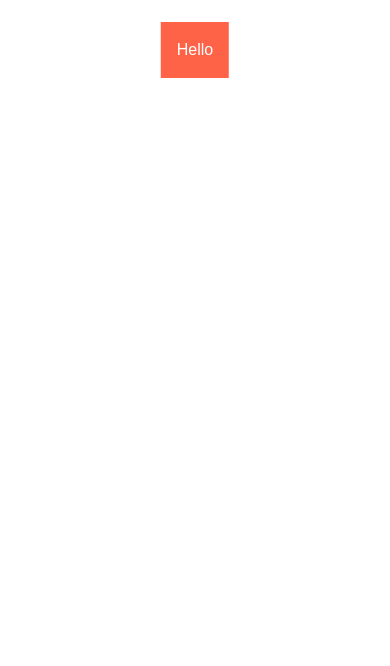
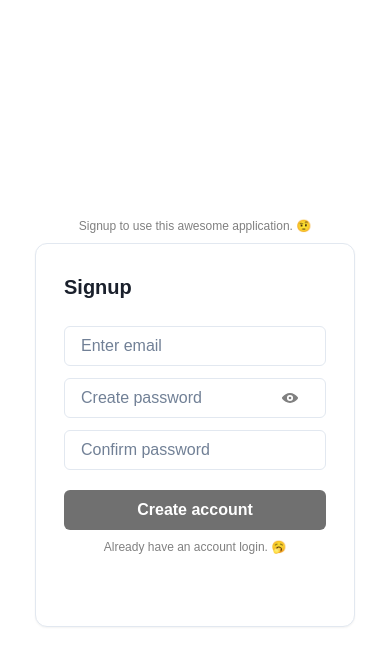
Before and after one commit to raffyamoguis/applitrack, a React (Vite) app: page /signup in a window 390 px wide. Shown: the top 666 px of the page. Built offline with nearby package versions, Linux system fonts and the light colour scheme; a web font is replaced by a local one.

Commit message:
updated auth breakpoints

```diff
--- a/src/pages/auth/Login.tsx
+++ b/src/pages/auth/Login.tsx
@@ -11,6 +11,7 @@ import {
   InputRightElement,
   Button,
   Link,
+  Flex,
 } from "@chakra-ui/react";
 import { ViewIcon, ViewOffIcon } from "@chakra-ui/icons";
 
@@ -21,15 +22,16 @@ const Login: React.FC = () => {
   return (
     <Box position="relative" h="100vh">
       <AbsoluteCenter p="4" color="gray" axis="both">
-        <Text mb="2" fontSize="sm" align="center">
+        <Text mb="2" align="center" fontSize={{ base: "xs", sm: "sm" }}>
           Login to use this awesome application. 🤨
         </Text>
         <Card
-          boxSize="lg"
+          boxSize={{ base: "xs", sm: "md", md: "lg" }}
+          h={{ base: "sm", sm: "md" }}
           borderRadius="xl"
           variant="outline"
           shadow="sm"
-          p="4"
+          p={{ base: "2", sm: "4" }}
         >
           <CardBody>
             <Text as="b" fontSize="xl">
@@ -38,27 +40,42 @@ const Login: React.FC = () => {
 
             <Input
               placeholder="Enter email"
-              size="lg"
-              mt="20"
-              mb="5"
+              size={{ base: "md", md: "lg" }}
+              mt={{ base: "10", md: "20" }}
+              mb={{ base: "3", sm: "5" }}
               focusBorderColor="#2f2f31"
             />
-            <InputGroup size="lg">
+            <InputGroup
+              mb={{ base: "3", sm: "5" }}
+              size={{ base: "md", md: "lg" }}
+              alignItems="center"
+            >
               <Input
                 pr="4.5rem"
                 type={show ? "text" : "password"}
                 placeholder="Enter password"
                 focusBorderColor="#2f2f31"
               />
-              <InputRightElement width="4.5rem" onClick={handleClick}>
+              <Flex alignItems="center">
+                <InputRightElement
+                  width="4.5rem"
+                  h="100%"
+                  onClick={handleClick}
+                >
                   {show ? (
                     <ViewOffIcon color="gray" />
                   ) : (
                     <ViewIcon color="gray" />
                   )}
                 </InputRightElement>
+              </Flex>
             </InputGroup>
-            <Button colorScheme="nigga" mt="10" w="100%">
+            <Button
+              colorScheme="nigga"
+              w="100%"
+              mt={{ base: "4", sm: "10" }}
+              size={{ base: "md", md: "lg" }}
+            >
               Login
             </Button>
 
@@ -68,9 +85,10 @@ const Login: React.FC = () => {
               style={{ textDecoration: "none" }}
             >
               <Text
-                _hover={{ color: "gray" }}
-                mt="5"
-                fontSize="sm"
+                _hover={{ color: "black" }}
+                color="gray"
+                mt={{ base: "3", sm: "5" }}
+                fontSize={{ base: "xs", sm: "sm" }}
                 align="center"
               >
                 Dont have an account create one. 😌
--- a/src/pages/auth/Signup.tsx
+++ b/src/pages/auth/Signup.tsx
@@ -1,11 +1,107 @@
-import React from "react";
-import { Box, AbsoluteCenter } from "@chakra-ui/react";
+import React, { useState } from "react";
+import { Link as ReactLink } from "react-router-dom";
+import {
+  Box,
+  AbsoluteCenter,
+  Card,
+  CardBody,
+  Text,
+  Input,
+  InputGroup,
+  InputRightElement,
+  Button,
+  Link,
+  Flex,
+} from "@chakra-ui/react";
+import { ViewIcon, ViewOffIcon } from "@chakra-ui/icons";
 
 const Login: React.FC = () => {
+  const [show, setShow] = useState(false);
+  const handleClick = () => setShow(!show);
   return (
-    <Box position="relative" h="100px">
-      <AbsoluteCenter bg="tomato" p="4" color="white" axis="both">
-        Hello
+    <Box position="relative" h="100vh">
+      <AbsoluteCenter p="4" color="gray" axis="both">
+        <Text mb="2" fontSize={{ base: "xs", sm: "sm" }} align="center">
+          Signup to use this awesome application. 🤨
+        </Text>
+        <Card
+          boxSize={{ base: "xs", sm: "md", md: "lg" }}
+          h={{ base: "sm", sm: "md" }}
+          borderRadius="xl"
+          variant="outline"
+          shadow="sm"
+          p={{ base: "2", sm: "4" }}
+        >
+          <CardBody>
+            <Text as="b" fontSize="xl">
+              Signup
+            </Text>
+
+            <Input
+              placeholder="Enter email"
+              size={{ base: "md", md: "lg" }}
+              mt={{ base: "6", sm: "10", md: "20" }}
+              mb={{ base: "3", sm: "5" }}
+              focusBorderColor="#2f2f31"
+            />
+            <InputGroup
+              mb={{ base: "3", sm: "5" }}
+              size={{ base: "md", md: "lg" }}
+              alignItems="center"
+            >
+              <Input
+                pr="4.5rem"
+                type={show ? "text" : "password"}
+                placeholder="Create password"
+                focusBorderColor="#2f2f31"
+              />
+              <Flex alignItems="center">
+                <InputRightElement
+                  width="4.5rem"
+                  h="100%"
+                  onClick={handleClick}
+                >
+                  {show ? (
+                    <ViewOffIcon color="gray" />
+                  ) : (
+                    <ViewIcon color="gray" />
+                  )}
+                </InputRightElement>
+              </Flex>
+            </InputGroup>
+            <InputGroup
+              mb={{ base: "3", sm: "5" }}
+              size={{ base: "md", md: "lg" }}
+            >
+              <Input
+                pr="4.5rem"
+                type={show ? "text" : "password"}
+                placeholder="Confirm password"
+                focusBorderColor="#2f2f31"
+              />
+            </InputGroup>
+            <Button
+              colorScheme="nigga"
+              mt={{ base: "2", sm: "10" }}
+              w="100%"
+              size={{ base: "md", md: "lg" }}
+            >
+              Create account
+            </Button>
+
+            <Link as={ReactLink} to="/login" style={{ textDecoration: "none" }}>
+              <Text
+                _hover={{ color: "black" }}
+                color="gray"
+                mt={{ base: "2", sm: "5" }}
+                fontSize={{ base: "xs", sm: "sm" }}
+                align="center"
+              >
+                Already have an account login. 🥱
+              </Text>
+            </Link>
+          </CardBody>
+        </Card>
       </AbsoluteCenter>
     </Box>
   );
```
Lines whose indentation alone changed are shown as unchanged.
